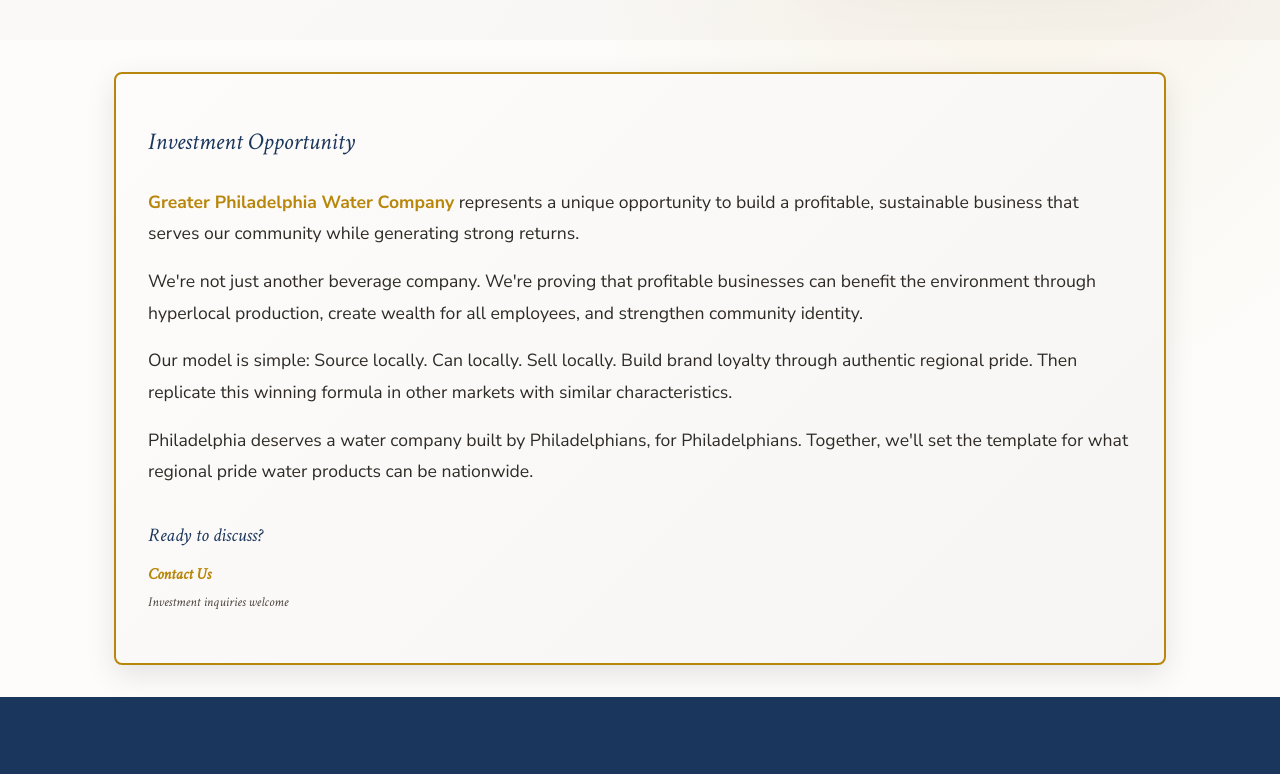
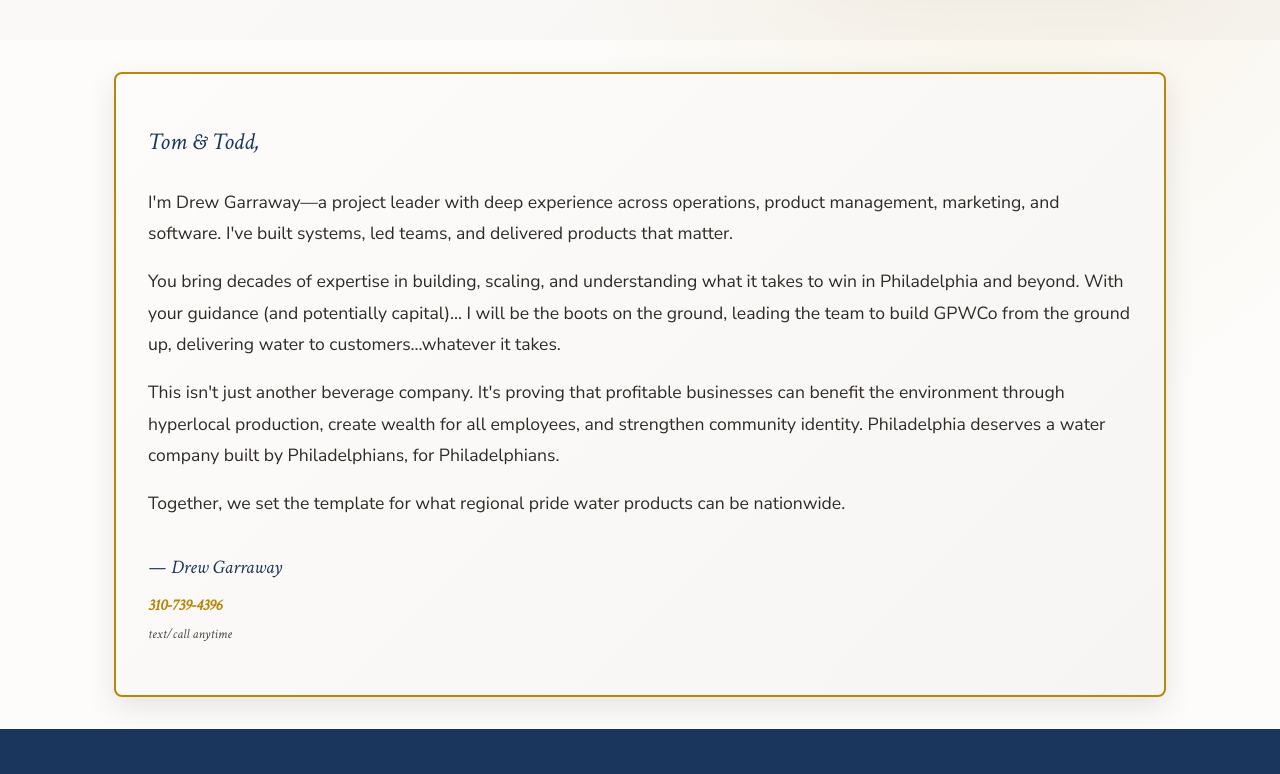
Before and after one commit to assembly-labs/greaterphiladelphiawaterco, a plain HTML site: page lets-talk/index.html in a window 1280 px wide. Shown: the part 760-1534 px from the top of the page. Drawn offline with Linux system fonts and the light colour scheme; files whose address does not match are found by name.

Commit message:
Revert "Make investor page more professional"
This reverts commit 8f8d039fb894df8e17fbc245db5ba677fec2e54f.

```diff
--- a/lets-talk/index.html
+++ b/lets-talk/index.html
@@ -1195,27 +1195,27 @@
         </div>
     </section>
 
-    <!-- Investment Overview Module -->
+    <!-- Letter Module -->
     <section style="padding: 0;">
         <div class="container">
             <div class="letter-module" style="margin-top: var(--space-8); margin-bottom: var(--space-8);">
-                <div class="letter-greeting">Investment Opportunity</div>
+                <div class="letter-greeting">Tom & Todd,</div>
 
                 <div class="letter-content">
-                    <p><strong>Greater Philadelphia Water Company</strong> represents a unique opportunity to build a profitable, sustainable business that serves our community while generating strong returns.</p>
-
-                    <p>We're not just another beverage company. We're proving that profitable businesses can benefit the environment through hyperlocal production, create wealth for all employees, and strengthen community identity.</p>
-
-                    <p>Our model is simple: Source locally. Can locally. Sell locally. Build brand loyalty through authentic regional pride. Then replicate this winning formula in other markets with similar characteristics.</p>
-
-                    <p>Philadelphia deserves a water company built by Philadelphians, for Philadelphians. Together, we'll set the template for what regional pride water products can be nationwide.</p>
+                    <p>I'm Drew Garraway—a project leader with deep experience across operations, product management, marketing, and software. I've built systems, led teams, and delivered products that matter.</p>
+
+                    <p>You bring decades of expertise in building, scaling, and understanding what it takes to win in Philadelphia and beyond. With your guidance (and potentially capital)... I will be the boots on the ground, leading the team to build GPWCo from the ground up, delivering water to customers...whatever it takes.</p>
+
+                    <p>This isn't just another beverage company. It's proving that profitable businesses can benefit the environment through hyperlocal production, create wealth for all employees, and strengthen community identity. Philadelphia deserves a water company built by Philadelphians, for Philadelphians.</p>
+
+                    <p>Together, we set the template for what regional pride water products can be nationwide.</p>
                 </div>
 
                 <div class="letter-signature">
-                    Ready to discuss?
+                    — Drew Garraway
                     <div class="letter-contact">
-                        <a href="mailto:drew@greaterphiladelphiawatercompany.com">Contact Us</a><br>
-                        <small>Investment inquiries welcome</small>
+                        <a href="tel:310-739-4396">310-739-4396</a><br>
+                        <small>text/call anytime</small>
                     </div>
                 </div>
             </div>
@@ -1472,14 +1472,12 @@
     <section class="thank-you-module">
         <div class="container">
             <div class="thank-you-content">
-                <h2>Let's Build This Together</h2>
+                <h2>Thank You for Your Time</h2>
                 <p class="thank-you-contact">
-                    Ready to invest in Philadelphia's water future?
+                    Call/text me <a href="tel:310-739-4396">310-739-4396</a>
                 </p>
-                <p>Contact us to discuss partnership opportunities.</p>
-                <p class="thank-you-signature">
-                    <a href="mailto:invest@greaterphiladelphiawatercompany.com" style="color: white; text-decoration: underline;">invest@greaterphiladelphiawatercompany.com</a>
-                </p>
+                <p>Please do not hesitate to connect.</p>
+                <p class="thank-you-signature">Sincerely,<br>Drew Garraway</p>
             </div>
         </div>
     </section>
```
